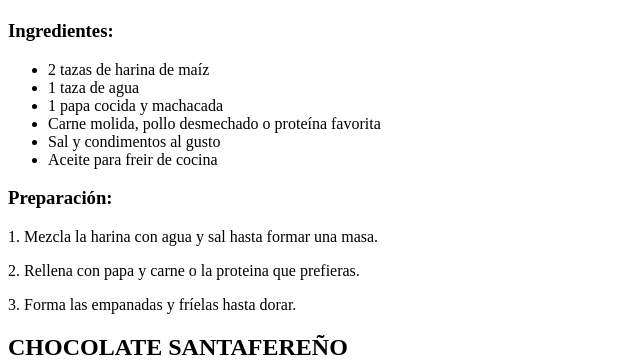
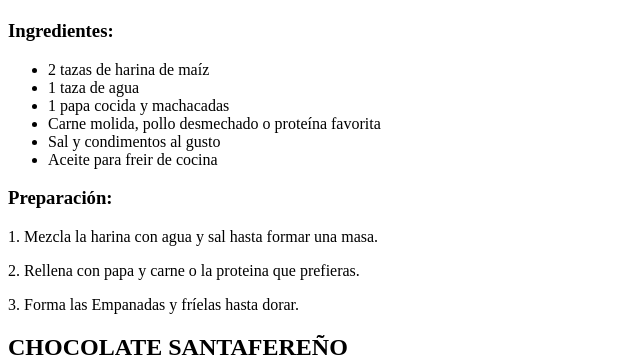
Before and after one commit to EduNolasco/RecetasDeCocina, a plain HTML site: page index.html in a window 1280 px wide. Shown: the part 1500-1864 px from the top of the page, 0-640 px from the left. Drawn offline with Linux system fonts and the light colour scheme.

Commit message:
Subido a github

```diff
--- a/index.html
+++ b/index.html
@@ -43,7 +43,7 @@
     <ul>
         <li>2 tazas de harina de maíz</li>
         <li>1 taza de agua</li>
-        <li>1 papa cocida y machacada</li>
+        <li>1 papa cocida y machacadas</li>
         <li>Carne molida, pollo desmechado o proteína favorita</li>
         <li>Sal y condimentos al gusto</li>
         <li>Aceite para freir de cocina</li>
@@ -51,7 +51,7 @@
     <h3>Preparación:</h3>
     <p>1. Mezcla la harina con agua y sal hasta formar una masa.</p>
     <p>2. Rellena con papa y carne o la proteina que prefieras.</p>
-    <p>3. Forma las empanadas y fríelas hasta dorar.</p>
+    <p>3. Forma las Empanadas y fríelas hasta dorar.</p>
 
     <h2>CHOCOLATE SANTAFEREÑO</h2>
     <img src="https://i.pinimg.com/736x/7b/b9/3d/7bb93d8a23450de3a9d721139f3061e2.jpg" alt="Chocolate Santafereño" width="300">
```
